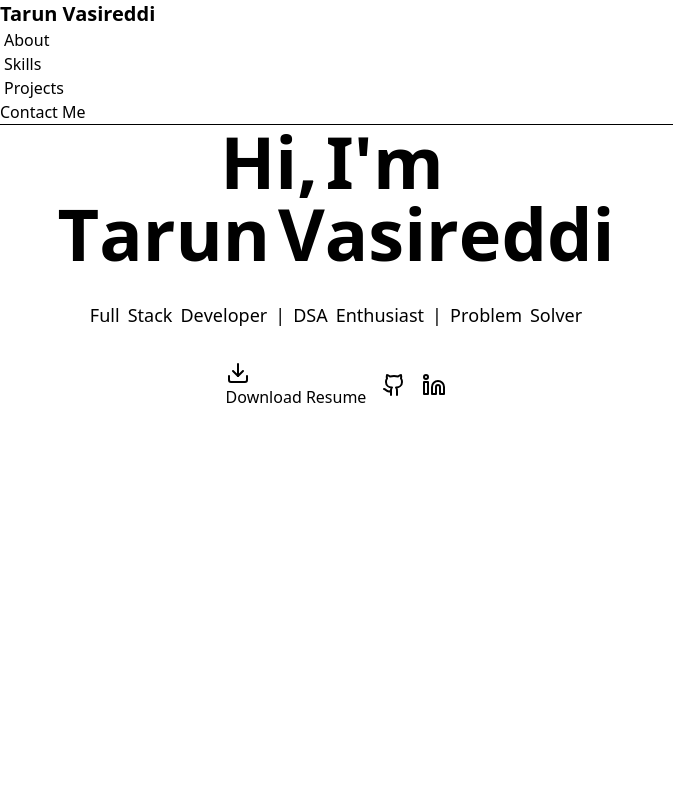
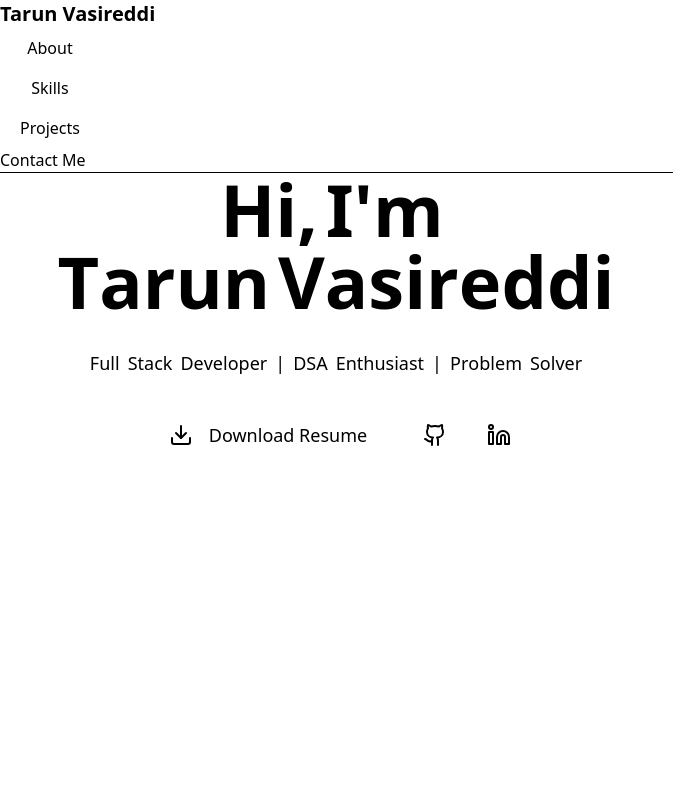
Before and after one commit to Tharunvasireddi/TharunsPortfolio, a React (Vite) app: page / in a window 1280 px wide. Shown: the top 800 px of the page, without its empty margins (0-673 px from the left). Built offline with nearby package versions, Linux system fonts and the light colour scheme.

Commit message:
Add AnimatedButton component and update references across multiple components

```diff
--- a/src/Components/About.jsx
+++ b/src/Components/About.jsx
@@ -1,5 +1,7 @@
 import React from "react";
 import { motion } from "framer-motion";
+// prevent false-positive 'unused' lint errors in some toolchains
+void motion;
 import TextReveal from "./TextReveal";
 
 const sectionVariants = {
--- /dev/null
+++ b/src/Components/AnimatedButton.jsx
@@ -0,0 +1,63 @@
+import React from "react";
+import { motion } from "framer-motion";
+// ensure build/lint tools that don't detect JSX usage don't mark this as unused
+void motion;
+
+// AnimatedButton: a small wrapper around a motion.button or motion.a
+// Props:
+// - as: "button" | "a" (defaults to button)
+// - href: if as === 'a'
+// - variant: 'solid' | 'ghost' | 'outline'
+// - size: 'sm' | 'md' | 'lg'
+// - className: extra classes
+// - children
+// - icon: React node displayed before children
+export default function AnimatedButton({
+  as = "button",
+  href,
+  variant = "solid",
+  size = "md",
+  className = "",
+  children,
+  icon = null,
+  ...props
+}) {
+  const base = "flex items-center gap-2 justify-center font-medium rounded-md";
+  const sizeMap = {
+    sm: "px-3 py-1.5 text-sm",
+    md: "px-4 py-2 text-base",
+    lg: "px-6 py-3 text-lg",
+  };
+
+  const variantMap = {
+    solid: "btn btn-primary",
+    ghost: "btn btn-ghost",
+    outline: "btn btn-outline",
+  };
+
+  const classes = `${base} ${sizeMap[size] || sizeMap.md} ${
+    variantMap[variant] || variantMap.solid
+  } ${className}`.trim();
+
+  const motionProps = {
+    whileHover: { scale: 1.04 },
+    whileTap: { scale: 0.96 },
+    transition: { type: "spring", stiffness: 400, damping: 28 },
+  };
+
+  if (as === "a") {
+    return (
+      <motion.a {...motionProps} href={href} className={classes} {...props}>
+        {icon}
+        {children}
+      </motion.a>
+    );
+  }
+
+  return (
+    <motion.button {...motionProps} className={classes} {...props}>
+      {icon}
+      {children}
+    </motion.button>
+  );
+}
--- a/src/Components/Contact.jsx
+++ b/src/Components/Contact.jsx
@@ -9,6 +9,9 @@ import {
 } from "lucide-react";
 import emailjs from "@emailjs/browser";
 import { motion, AnimatePresence } from "framer-motion";
+// ensure linter/build recognizes motion as used (JSX-only usage can be missed)
+void motion;
+import AnimatedButton from "./AnimatedButton";
 
 const sectionVariants = {
   hidden: { opacity: 0, y: 50 },
@@ -145,14 +148,17 @@ function Contact() {
                 ></textarea>
               </div>
               <div className="card-actions justify-end">
-                <button
+                <AnimatedButton
+                  as="button"
                   type="submit"
-                  className={`btn btn-primary ${isSubmitting ? "loading" : ""}`}
+                  variant="solid"
+                  size="md"
+                  className={`${isSubmitting ? "loading" : ""}`}
                   disabled={isSubmitting}
                 >
                   {isSubmitting ? "Sending..." : "Send Message"}
                   {!isSubmitting && <Send size={18} className="ml-2" />}
-                </button>
+                </AnimatedButton>
               </div>
             </form>
             <AnimatePresence>
--- a/src/Components/HomePage.jsx
+++ b/src/Components/HomePage.jsx
@@ -2,6 +2,9 @@ import React from "react";
 import { Github, Linkedin, Download } from "lucide-react";
 import resumePDF from "../Assests/TharunResume (3).pdf";
 import { motion } from "framer-motion";
+// some linters don't detect JSX usage of motion; keep a harmless reference
+void motion;
+import AnimatedButton from "./AnimatedButton";
 import TextReveal from "./TextReveal";
 
 const containerVariants = {
@@ -52,39 +55,40 @@ function HomePage() {
             />
           </p>
           <motion.div
-            className="flex flex-wrap items-center justify-center gap-4"
+            className="flex flex-col sm:flex-row items-center justify-center gap-4"
             variants={itemVariants}
           >
-            <motion.a
+            <AnimatedButton
+              as="a"
               href={resumePDF}
               download="Tharun-Vasireddi-Resume.pdf"
-              className="btn btn-primary btn-wide"
-              whileHover={{ scale: 1.05 }}
-              whileTap={{ scale: 0.95 }}
+              variant="solid"
+              size="lg"
+              className="btn-wide"
             >
               <Download className="mr-2" />
               Download Resume
-            </motion.a>
-            <motion.a
+            </AnimatedButton>
+            <div className="flex gap-2">
+              <AnimatedButton
+                as="a"
                 href="https://github.com/Tharunvasireddi"
-              target="_blank"
-              rel="noopener noreferrer"
-              className="btn btn-ghost"
-              whileHover={{ scale: 1.1 }}
-              whileTap={{ scale: 0.9 }}
+                variant="ghost"
+                size="md"
+                aria-label="GitHub"
               >
                 <Github />
-            </motion.a>
-            <motion.a
+              </AnimatedButton>
+              <AnimatedButton
+                as="a"
                 href="https://linkedin.com/in/tarun-vasireddi-152310319"
-              target="_blank"
-              rel="noopener noreferrer"
-              className="btn btn-ghost"
-              whileHover={{ scale: 1.1 }}
-              whileTap={{ scale: 0.9 }}
+                variant="ghost"
+                size="md"
+                aria-label="LinkedIn"
               >
                 <Linkedin />
-            </motion.a>
+              </AnimatedButton>
+            </div>
           </motion.div>
         </div>
       </motion.div>
--- a/src/Components/Navbar.jsx
+++ b/src/Components/Navbar.jsx
@@ -1,6 +1,7 @@
 import React, { useEffect, useRef, useState } from "react";
 import { Menu, X } from "lucide-react";
 import { motion } from "framer-motion";
+import AnimatedButton from "./AnimatedButton";
 // reference to avoid some linters complaining about unused imports when motion is used solely in JSX
 void motion;
 
@@ -42,13 +43,37 @@ function Navbar() {
       >
         <ul className="menu menu-horizontal px-1 font-medium">
           <li>
-            <a href="#About">About</a>
+            <AnimatedButton
+              as="a"
+              href="#About"
+              variant="ghost"
+              size="md"
+              className="normal-case"
+            >
+              About
+            </AnimatedButton>
           </li>
           <li>
-            <a href="#Skills">Skills</a>
+            <AnimatedButton
+              as="a"
+              href="#Skills"
+              variant="ghost"
+              size="md"
+              className="normal-case"
+            >
+              Skills
+            </AnimatedButton>
           </li>
           <li>
-            <a href="#project">Projects</a>
+            <AnimatedButton
+              as="a"
+              href="#project"
+              variant="ghost"
+              size="md"
+              className="normal-case"
+            >
+              Projects
+            </AnimatedButton>
           </li>
         </ul>
       </motion.div>
@@ -75,28 +100,49 @@ function Navbar() {
         >
           <ul className="menu menu-vertical space-y-2 p-4">
             <li>
-              <a href="#About" onClick={handleLinkClick}>
+              <AnimatedButton
+                as="a"
+                href="#About"
+                variant="ghost"
+                size="md"
+                onClick={handleLinkClick}
+              >
                 About
-              </a>
+              </AnimatedButton>
             </li>
             <li>
-              <a href="#Skills" onClick={handleLinkClick}>
+              <AnimatedButton
+                as="a"
+                href="#Skills"
+                variant="ghost"
+                size="md"
+                onClick={handleLinkClick}
+              >
                 Skills
-              </a>
+              </AnimatedButton>
             </li>
             <li>
-              <a href="#project" onClick={handleLinkClick}>
+              <AnimatedButton
+                as="a"
+                href="#project"
+                variant="ghost"
+                size="md"
+                onClick={handleLinkClick}
+              >
                 Projects
-              </a>
+              </AnimatedButton>
             </li>
             <li>
-              <a
+              <AnimatedButton
+                as="a"
                 href="#Contact"
-                className="btn btn-primary mt-2"
+                variant="solid"
+                size="md"
+                className="mt-2"
                 onClick={handleLinkClick}
               >
                 Contact Me
-              </a>
+              </AnimatedButton>
             </li>
           </ul>
         </motion.div>
--- a/src/Components/ProjectCard.jsx
+++ b/src/Components/ProjectCard.jsx
@@ -1,5 +1,8 @@
 import React from "react";
 import { motion } from "framer-motion";
+import AnimatedButton from "./AnimatedButton";
+// prevent false-positive 'unused' lint errors in some toolchains
+void motion;
 
 const cardVariants = {
   hidden: { opacity: 0, y: 50 },
@@ -38,22 +41,26 @@ const ProjectCard = ({
         </h2>
         <p className="text-base-content/80 mt-2">{project.description}</p>
         <div className="card-actions justify-start mt-6">
-          <a
+          <AnimatedButton
+            as="a"
             href={project.demo}
             target="_blank"
             rel="noopener noreferrer"
-            className="btn btn-primary"
+            variant="solid"
+            size="md"
           >
             {demoLabel}
-          </a>
-          <a
+          </AnimatedButton>
+          <AnimatedButton
+            as="a"
             href={project.code}
             target="_blank"
             rel="noopener noreferrer"
-            className="btn btn-ghost text-base-content/80"
+            variant="ghost"
+            size="md"
           >
             {codeLabel}
-          </a>
+          </AnimatedButton>
         </div>
       </div>
     </motion.div>
--- a/src/Components/Projects.jsx
+++ b/src/Components/Projects.jsx
@@ -1,6 +1,8 @@
 import React from "react";
 import ProjectCard from "./ProjectCard";
 import { motion } from "framer-motion";
+// prevent false-positive 'unused' lint errors in some toolchains
+void motion;
 
 const containerVariants = {
   hidden: { opacity: 0 },
--- a/src/Components/Skills.jsx
+++ b/src/Components/Skills.jsx
@@ -1,5 +1,7 @@
 import React from "react";
 import { motion } from "framer-motion";
+// prevent false-positive 'unused' lint errors in some toolchains
+void motion;
 
 const sectionVariants = {
   hidden: { opacity: 0, y: 50 },
--- a/src/Components/TextReveal.jsx
+++ b/src/Components/TextReveal.jsx
@@ -1,5 +1,7 @@
 import React from "react";
 import { motion } from "framer-motion";
+// prevent false-positive 'unused' lint errors in some toolchains
+void motion;
 
 // Reusable text reveal that animates each character with a stagger.
 // Props:
```
Also changed, not shown: src/Components/Footer.jsx (+17 -6 lines). Lines whose indentation alone changed are shown as unchanged.
